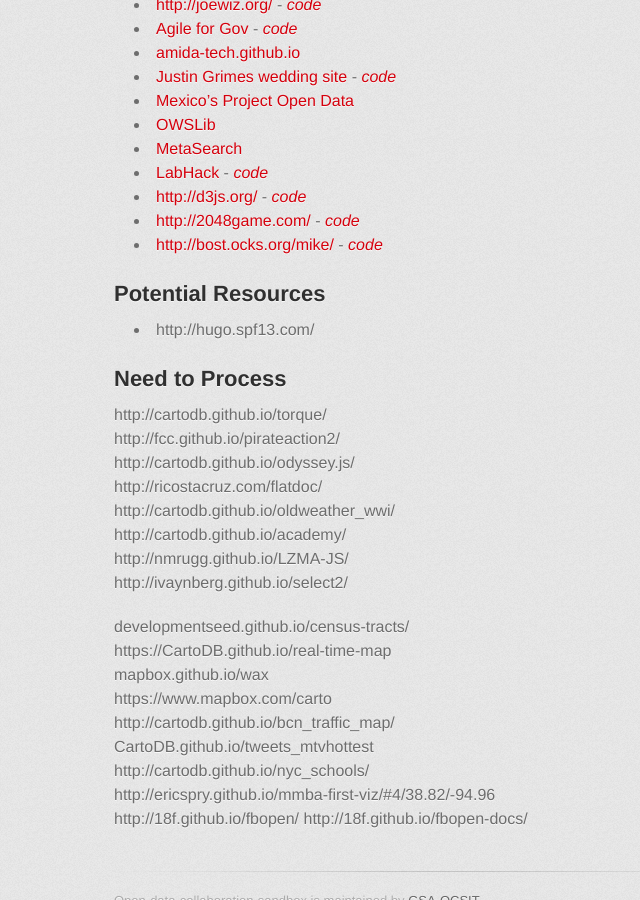
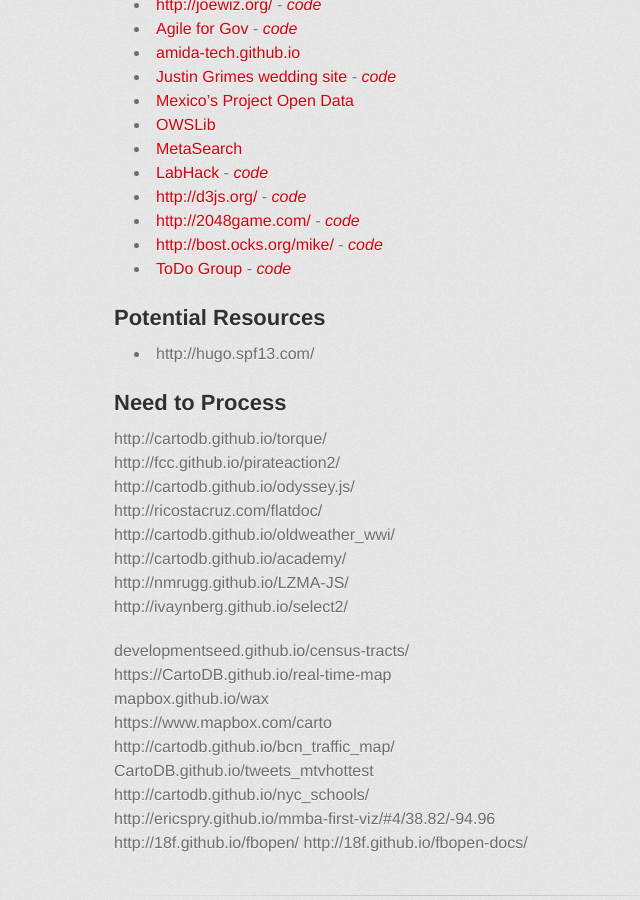
Before and after one commit to GSA/Open-Data-Collaboration-Sandbox, a Jekyll site: the page built from website_examples.md, in a window 1280 px wide and 900 px high, scrolled down 2278 px. Shown: the whole window, without its empty margins (216-856 px from the left). Built offline with Jekyll 4.4.1, drawn with Linux system fonts in a browser that asks for light colours; some web fonts are replaced.

Commit message:
adding todogroup

```diff
--- a/website_examples.md
+++ b/website_examples.md
@@ -102,6 +102,7 @@
 * [http://d3js.org/](https://mbostock.github.io/d3) - *[code](https://github.com/mbostock/d3)*
 * [http://2048game.com/](http://gabrielecirulli.github.io/2048/) - *[code](http://github.com/gabrielecirulli/2048/)*
 * [http://bost.ocks.org/mike/](http://mbostock.github.io/bost.ocks.org) - *[code](https://github.com/mbostock/bost.ocks.org)*
+* [ToDo Group](https://todogroup.github.io) - *[code](https://github.com/todogroup/todogroup.github.io)*
 
 
 
```
